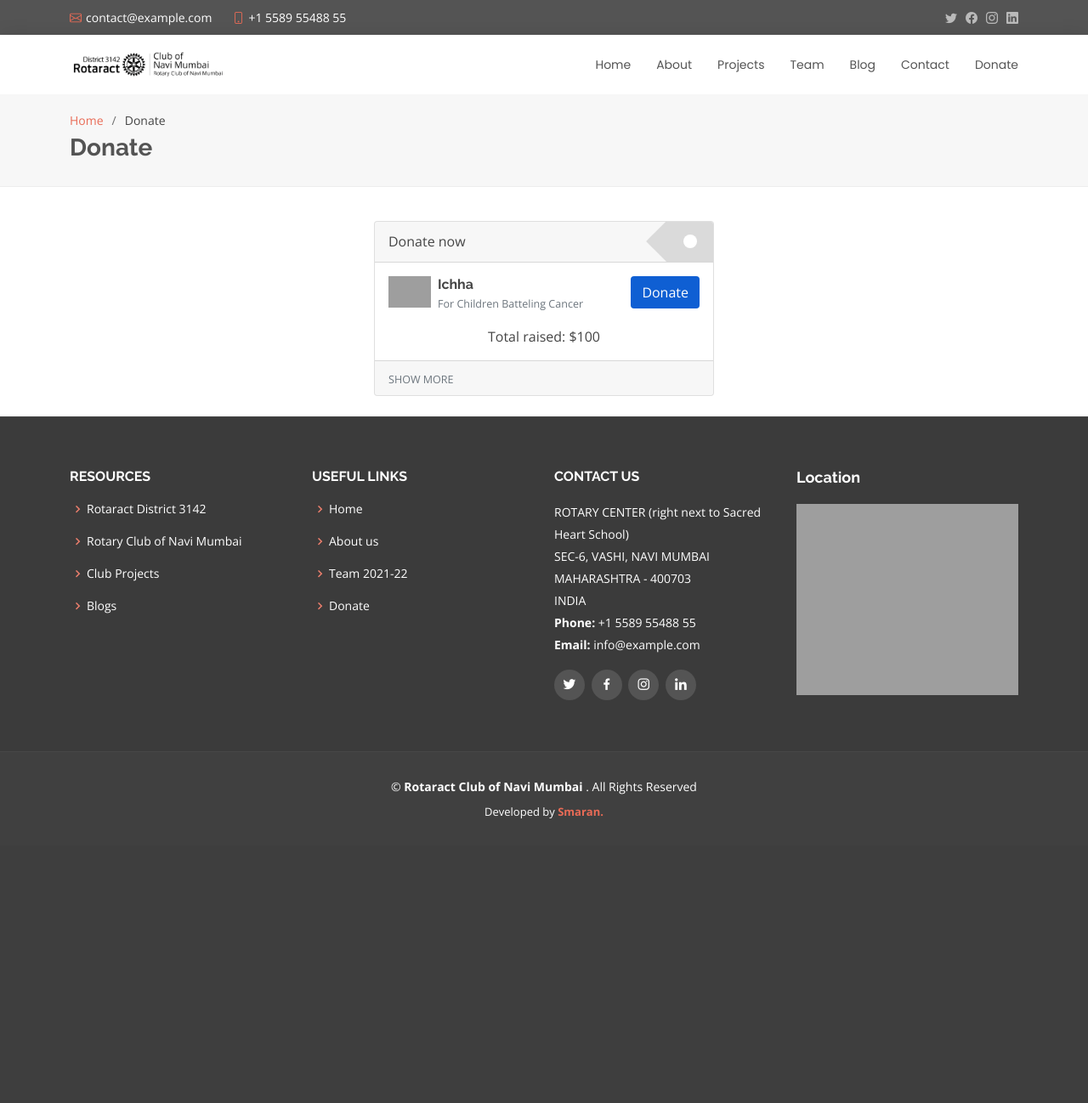
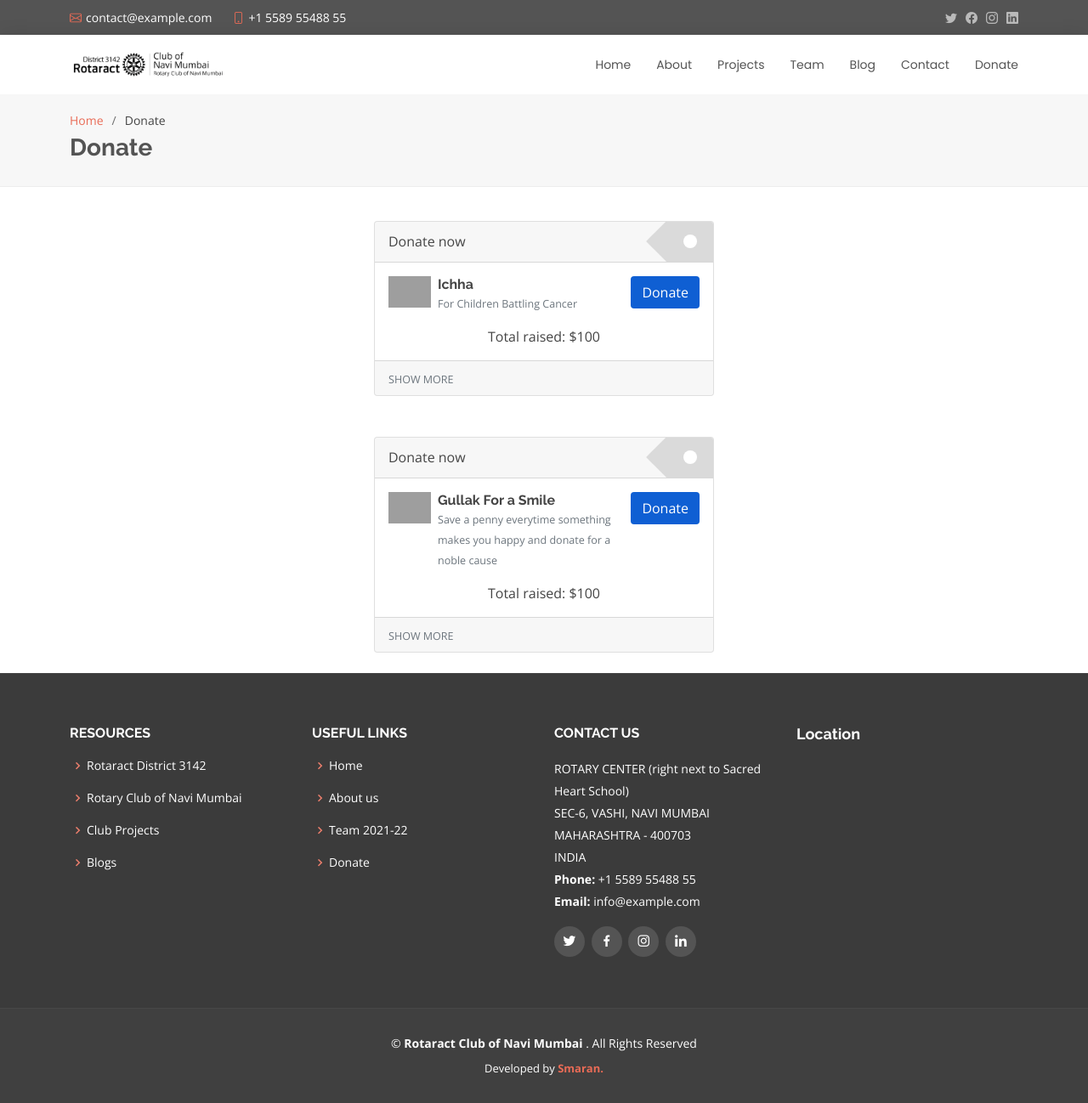
Before and after one commit to smaranx/RACNM-V.2.0, a PHP site: page /donate.php in a window 1280 px wide. Shown: the whole page at 85% size. Before the commit the page ends 964 px from the top, so only its background shows below. Run offline with PHP 8.4, Linux system fonts and the light colour scheme; a map, chart or similar area stays blank; grey boxes are pictures that could not be loaded.

Commit message:
update :up: new donation added

```diff
--- a/donate.php
+++ b/donate.php
@@ -65,7 +65,31 @@
       <img src="https://pngimg.com/uploads/cancer/cancer_PNG25.png" class="avatar" />
       <div class="details px-2">
         <h3 class="name mb-0"><strong>Ichha</strong></h3>
-        <span class="creator text-muted">For Children Batteling Cancer</span>
+        <span class="creator text-muted">For Children Battling Cancer</span>
+      </div>
+      <button class="btn btn-md btn-donate z-depth-0" data-toggle="popover" data-placement="bottom"
+  data-description="New! Donate to causes you care about">Donate</button>
+    </div>
+    <p class="mt-3 mb-0 sum">Total raised: $100</p>
+  </div>
+  <div class="card-footer">
+    <a href="" class="text-uppercase text-muted">Show more</a>
+  </div>
+</div><br>
+
+<div class="card mt-4 mx-auto" style="max-width: 25rem;">
+  <div class="card-header p-0">
+    <span class="d-inline-block card-title mb-0">Donate now</span>
+    <span class="donate-icon">
+      <i class="fas fa-hand-holding-heart"></i>
+    </span>
+  </div>
+  <div class="card-body">
+    <div class="fundraiser">
+      <img src="https://cdn-icons-png.flaticon.com/512/1042/1042558.png" class="avatar" />
+      <div class="details px-2">
+        <h3 class="name mb-0"><strong>Gullak For a Smile</strong></h3>
+        <span class="creator text-muted">Save a penny everytime something makes you happy and donate for a noble cause</span>
       </div>
       <button class="btn btn-md btn-donate z-depth-0" data-toggle="popover" data-placement="bottom"
   data-description="New! Donate to causes you care about">Donate</button>
```
